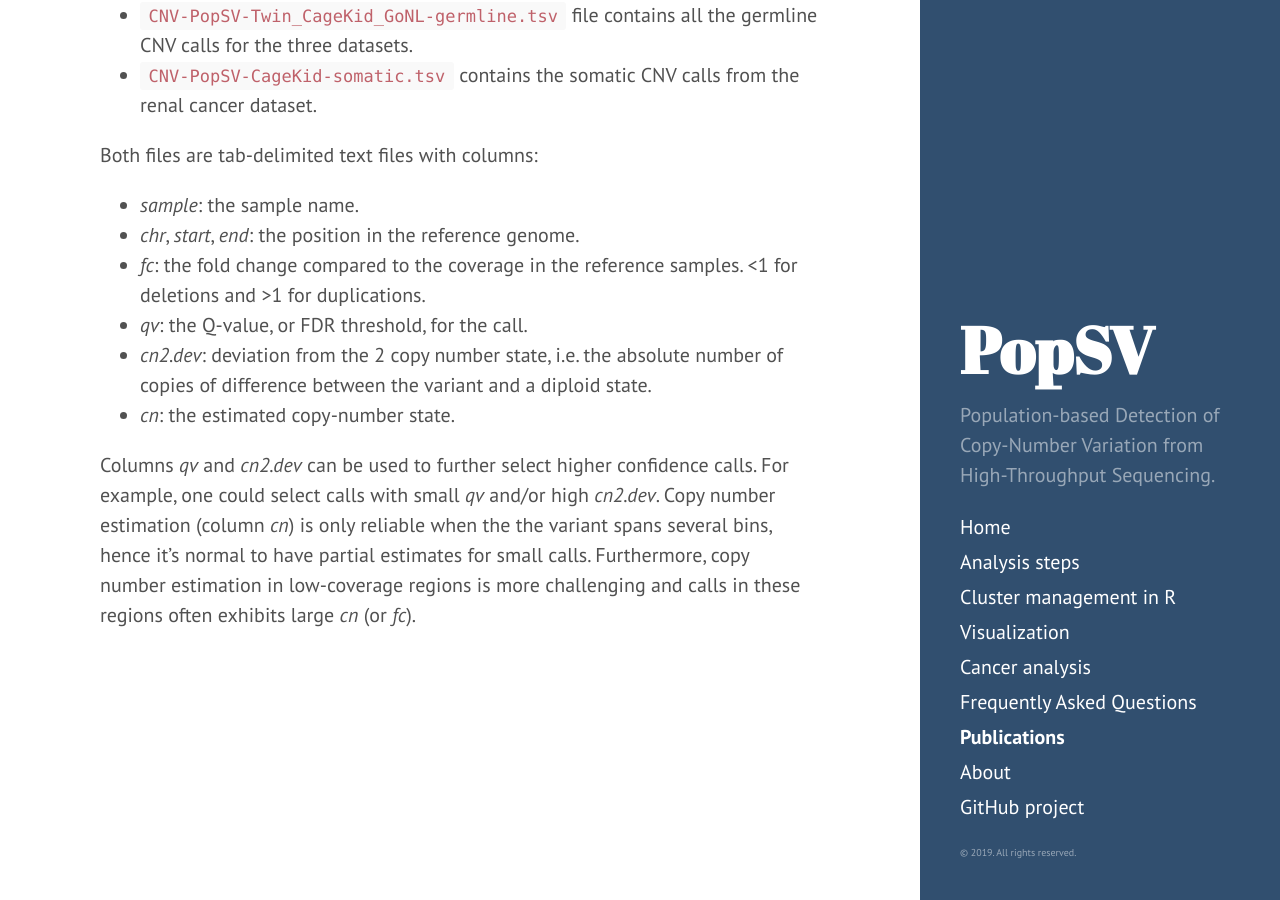
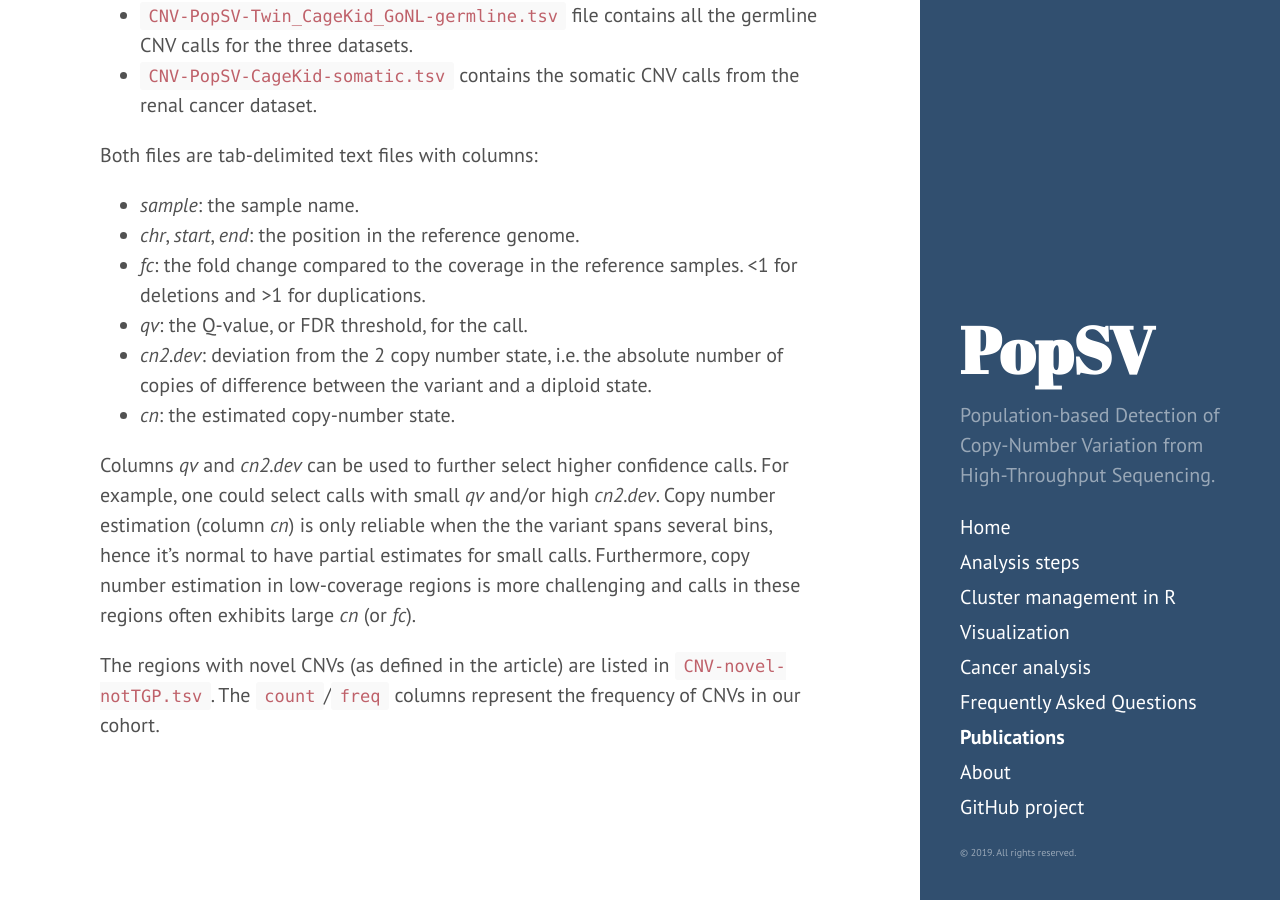
Before and after one commit to jmonlong/PopSV, a Jekyll site: the page built from 6-Publication.md, in a window 1280 px wide and 900 px high, scrolled down 1220 px. Built offline with Jekyll 4.4.1, drawn with Linux system fonts in a browser that asks for light colours; nearby versions of some CDN libraries.

Commit message:
[ci skip] added info about novel regions

```diff
--- a/6-Publication.md
+++ b/6-Publication.md
@@ -49,3 +49,6 @@ Both files are tab-delimited text files with columns:
 + *cn*: the estimated copy-number state.
 
 Columns *qv* and *cn2.dev* can be used to further select higher confidence calls. For example, one could select calls with small *qv* and/or high *cn2.dev*. Copy number estimation (column *cn*) is only reliable when the the variant spans several bins, hence it's normal to have partial estimates for small calls. Furthermore, copy number estimation in low-coverage regions is more challenging and calls in these regions often exhibits large *cn* (or *fc*).
+
+The regions with novel CNVs (as defined in the article) are listed in `CNV-novel-notTGP.tsv`.
+The `count`/`freq` columns represent the frequency of CNVs in our cohort.
```
